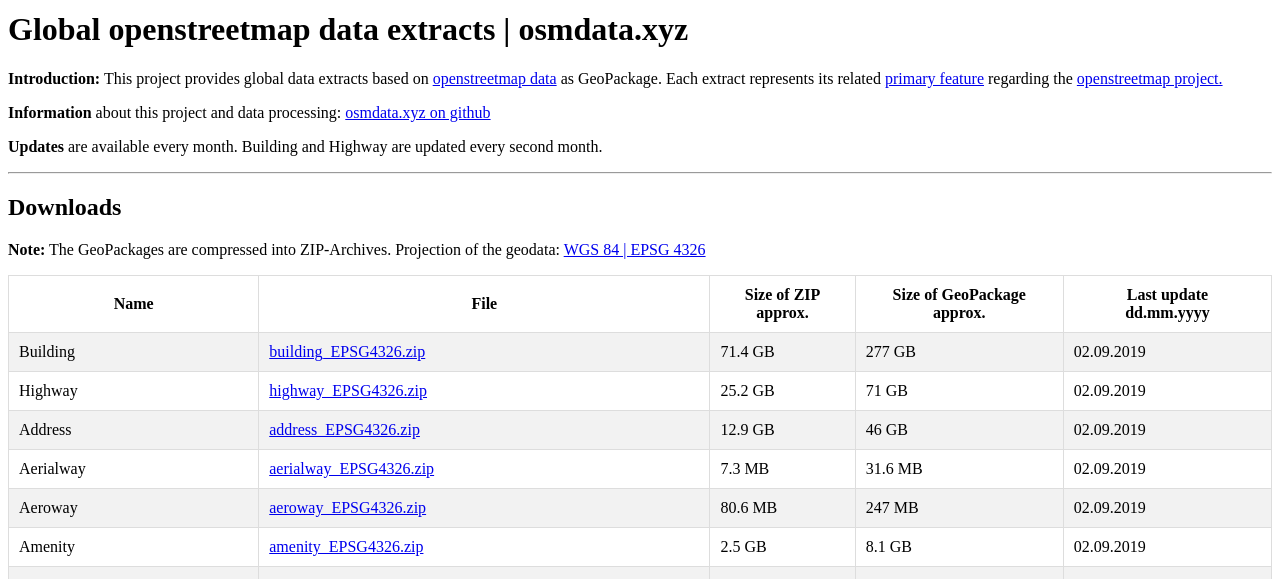
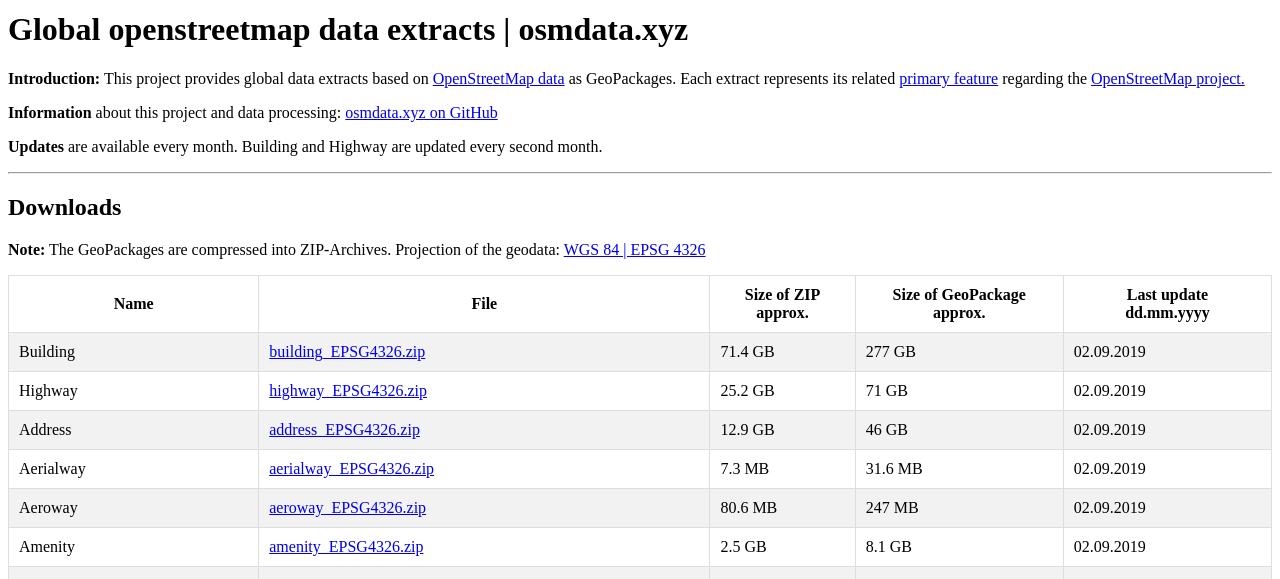
Before and after one commit to riccardoklinger/osmdata.xyz, a plain HTML site: page download.osmdata.xyz/index.html in a window 1280 px wide. Shown: the part 221-800 px from the top of the page. Drawn offline with Linux system fonts and the light colour scheme.

Commit message:
Capitalize OpenStreetMap

```diff
--- a/download.osmdata.xyz/index.html
+++ b/download.osmdata.xyz/index.html
@@ -1,9 +1,9 @@
 <!DOCTYPE html>
 <html lang="en">
 <head>
-	<title>global openstreetmap data extracts | osmdata.xyz</title>
+	<title>Global OpenStreetMap data extracts | osmdata.xyz</title>
 	<meta name="viewport" content="width=device-width, initial-scale=1">
-	<meta name="description" content="openstreetmap data extracts on a global scale as GeoPackage | osmdata.xyz">
+	<meta name="description" content="OpenStreetMap data extracts on a global scale as GeoPackages | osmdata.xyz">
 	<link rel="apple-touch-icon" sizes="180x180" href="/apple-touch-icon.png">
 	<link rel="icon" type="image/png" sizes="32x32" href="/favicon-32x32.png">
 	<link rel="icon" type="image/png" sizes="16x16" href="/favicon-16x16.png">
@@ -35,8 +35,8 @@ tr:nth-child(even){background-color: #f2f2f2}
     <body>
         <img src="osmdata_logo_power_wide_small.png" alt="osmdata.xyz_logo_wide_small" class="responsive" width="640" height="199">
 		<h1>Global openstreetmap data extracts | osmdata.xyz</h1>
-        <p><b>Introduction:</b> This project provides global data extracts based on <a href="https://planet.openstreetmap.org/">openstreetmap data</a> as GeoPackage. Each extract represents its related <a href="https://wiki.openstreetmap.org/wiki/Map_Features">primary feature</a> regarding the <a href="https://www.openstreetmap.org/">openstreetmap project.</a></p>
-		<p><b>Information</b> about this project and data processing: <a href="https://github.com/michaelmgis/osmdata.xyz">osmdata.xyz on github</a></p>
+        <p><b>Introduction:</b> This project provides global data extracts based on <a href="https://planet.openstreetmap.org/">OpenStreetMap data</a> as GeoPackages. Each extract represents its related <a href="https://wiki.openstreetmap.org/wiki/Map_Features">primary feature</a> regarding the <a href="https://www.openstreetmap.org/">OpenStreetMap project.</a></p>
+		<p><b>Information</b> about this project and data processing: <a href="https://github.com/michaelmgis/osmdata.xyz">osmdata.xyz on GitHub</a></p>
 		<p><b>Updates</b> are available every month. Building and Highway are updated every second month.</p>
 		<hr>
 		<h2>Downloads</h2>
```
